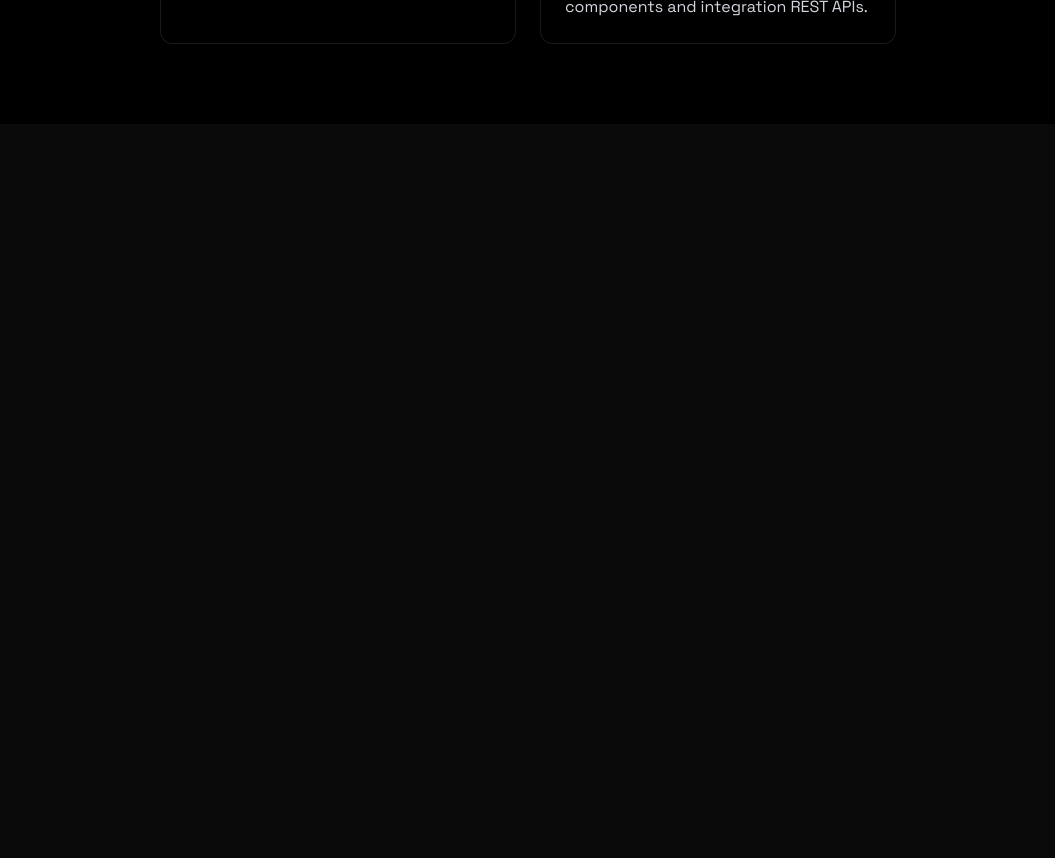
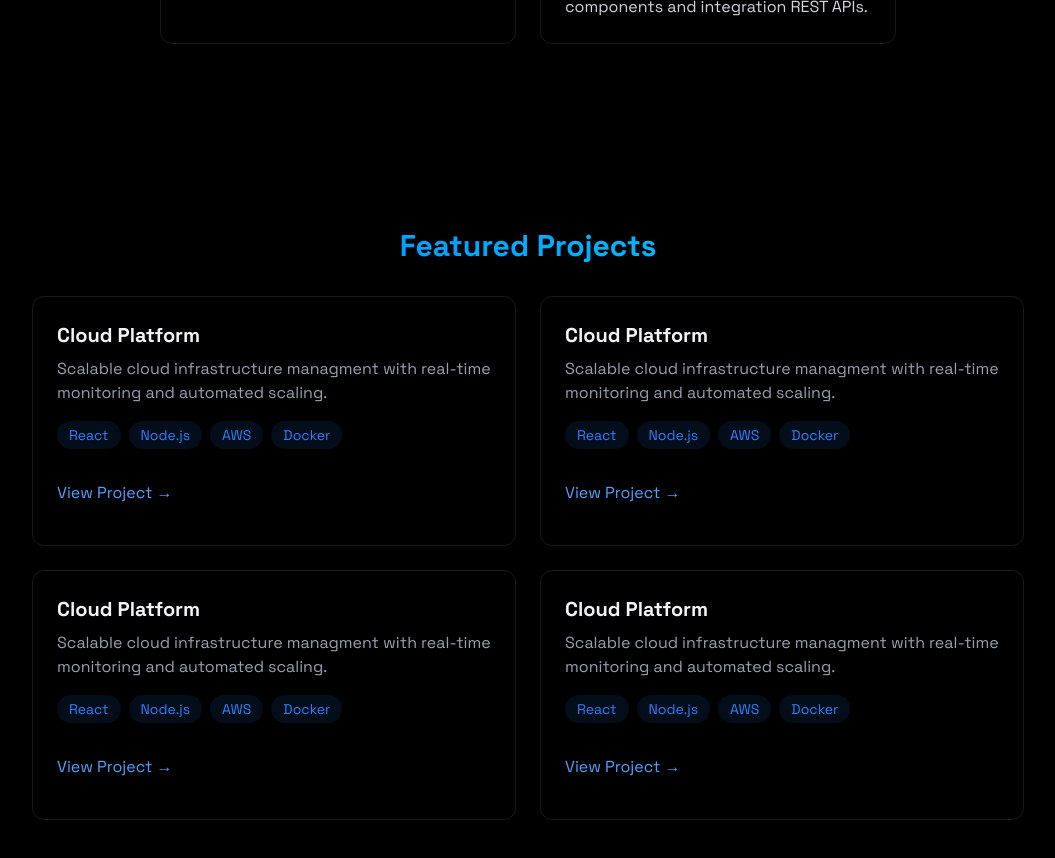
Before and after one commit to lucasrodriguescunha/beautiful-portfolio, a React (Vite) app: page / in a window 1280 px wide. Shown: the part 1640-2498 px from the top of the page, without its empty margins (112-1167 px from the left). Before the commit the page ends 1764 px from the top, so only its background shows below. Built offline with nearby package versions, Linux system fonts and the light colour scheme.

Commit message:
feat: criando seção de vitrine de projetos

```diff
--- a/src/App.jsx
+++ b/src/App.jsx
@@ -5,6 +5,7 @@
 import { MobileMenu } from './components/MobileMenu';
 import { Home } from './components/sections/Home';
 import { About } from './components/sections/About';
+import { Projects } from './components/sections/Projects';
 import "./index.css"
 
 function App() {
@@ -22,6 +23,7 @@
         <MobileMenu menuOpen={menuOpen} setMenuOpen={setMenuOpen} />
         <Home />
         <About />
+        <Projects />
       </div>
     </>
   );
--- a/src/components/sections/Projects.jsx
+++ b/src/components/sections/Projects.jsx
@@ -0,0 +1,121 @@
+export const Projects = () => {
+    return (
+        <section
+            id="projects"
+            className="min-h-screen flex items-center justify-center py-20"
+        >
+            <div className="max-w-5xl mx-auto px-4">
+                <h2 className="text-3xl font-bold mb-8 bg-gradient-to-r from-blue-500 to-cyan-400 bg-clip-text text-transparent text-center"
+                >
+                    Featured Projects
+                </h2>
+
+                <div className="grid grid-cols-1 md:grid-cols-2 gap-6">
+                    <div className="p-6 rounded-xl border border-white/10 hover:-translate-y-1 hover:border-blue-500/30 hover:shadow-[0_2px_8px_rgba(59, 130, 246, 0.1)] transition-all">
+                        <h3 className="text-xl font-bold mb-2"> Cloud Platform </h3>
+                        <p className="text-gray-400 mb-4">
+                            Scalable cloud infrastructure managment with real-time monitoring
+                            and automated scaling.
+                        </p>
+                        <div className="flex flex-wrap gap-2 mb-4">
+                            {["React", "Node.js", "AWS", "Docker"].map((tech, key) => (
+                                <span key={key} className="bg-blue-500/10 text-blue-500 py-1 px-3 rounded-full text-sm hover:bg-blue-500/20
+                                hover:shadow-[0_2px_8px_rgba(59, 130, 246, 0.2)] transition"
+                                >
+                                    {tech}
+                                </span>
+                            ))}
+                        </div>
+
+                        <div className="flex justify-between items-center">
+                            <a
+                                href="#"
+                                className="text-blue-400 hover:text-blue-300 transition-colors my-4"
+                            >
+                                View Project &#8594;
+                            </a>
+                        </div>
+                    </div>
+
+                    <div className="p-6 rounded-xl border border-white/10 hover:-translate-y-1 hover:border-blue-500/30 hover:shadow-[0_2px_8px_rgba(59, 130, 246, 0.1)] transition-all">
+                        <h3 className="text-xl font-bold mb-2"> Cloud Platform </h3>
+                        <p className="text-gray-400 mb-4">
+                            Scalable cloud infrastructure managment with real-time monitoring
+                            and automated scaling.
+                        </p>
+                        <div className="flex flex-wrap gap-2 mb-4">
+                            {["React", "Node.js", "AWS", "Docker"].map((tech, key) => (
+                                <span key={key} className="bg-blue-500/10 text-blue-500 py-1 px-3 rounded-full text-sm hover:bg-blue-500/20
+                                hover:shadow-[0_2px_8px_rgba(59, 130, 246, 0.2)] transition"
+                                >
+                                    {tech}
+                                </span>
+                            ))}
+                        </div>
+
+                        <div className="flex justify-between items-center">
+                            <a
+                                href="#"
+                                className="text-blue-400 hover:text-blue-300 transition-colors my-4"
+                            >
+                                View Project &#8594;
+                            </a>
+                        </div>
+                    </div>
+
+                    <div className="p-6 rounded-xl border border-white/10 hover:-translate-y-1 hover:border-blue-500/30 hover:shadow-[0_2px_8px_rgba(59, 130, 246, 0.1)] transition-all">
+                        <h3 className="text-xl font-bold mb-2"> Cloud Platform </h3>
+                        <p className="text-gray-400 mb-4">
+                            Scalable cloud infrastructure managment with real-time monitoring
+                            and automated scaling.
+                        </p>
+                        <div className="flex flex-wrap gap-2 mb-4">
+                            {["React", "Node.js", "AWS", "Docker"].map((tech, key) => (
+                                <span key={key} className="bg-blue-500/10 text-blue-500 py-1 px-3 rounded-full text-sm hover:bg-blue-500/20
+                                hover:shadow-[0_2px_8px_rgba(59, 130, 246, 0.2)] transition"
+                                >
+                                    {tech}
+                                </span>
+                            ))}
+                        </div>
+
+                        <div className="flex justify-between items-center">
+                            <a
+                                href="#"
+                                className="text-blue-400 hover:text-blue-300 transition-colors my-4"
+                            >
+                                View Project &#8594;
+                            </a>
+                        </div>
+                    </div>
+
+                    <div className="p-6 rounded-xl border border-white/10 hover:-translate-y-1 hover:border-blue-500/30 hover:shadow-[0_2px_8px_rgba(59, 130, 246, 0.1)] transition-all">
+                        <h3 className="text-xl font-bold mb-2"> Cloud Platform </h3>
+                        <p className="text-gray-400 mb-4">
+                            Scalable cloud infrastructure managment with real-time monitoring
+                            and automated scaling.
+                        </p>
+                        <div className="flex flex-wrap gap-2 mb-4">
+                            {["React", "Node.js", "AWS", "Docker"].map((tech, key) => (
+                                <span key={key} className="bg-blue-500/10 text-blue-500 py-1 px-3 rounded-full text-sm hover:bg-blue-500/20
+                                hover:shadow-[0_2px_8px_rgba(59, 130, 246, 0.2)] transition"
+                                >
+                                    {tech}
+                                </span>
+                            ))}
+                        </div>
+
+                        <div className="flex justify-between items-center">
+                            <a
+                                href="#"
+                                className="text-blue-400 hover:text-blue-300 transition-colors my-4"
+                            >
+                                View Project &#8594;
+                            </a>
+                        </div>
+                    </div>
+                </div>
+            </div>
+        </section>
+    )
+}
```
